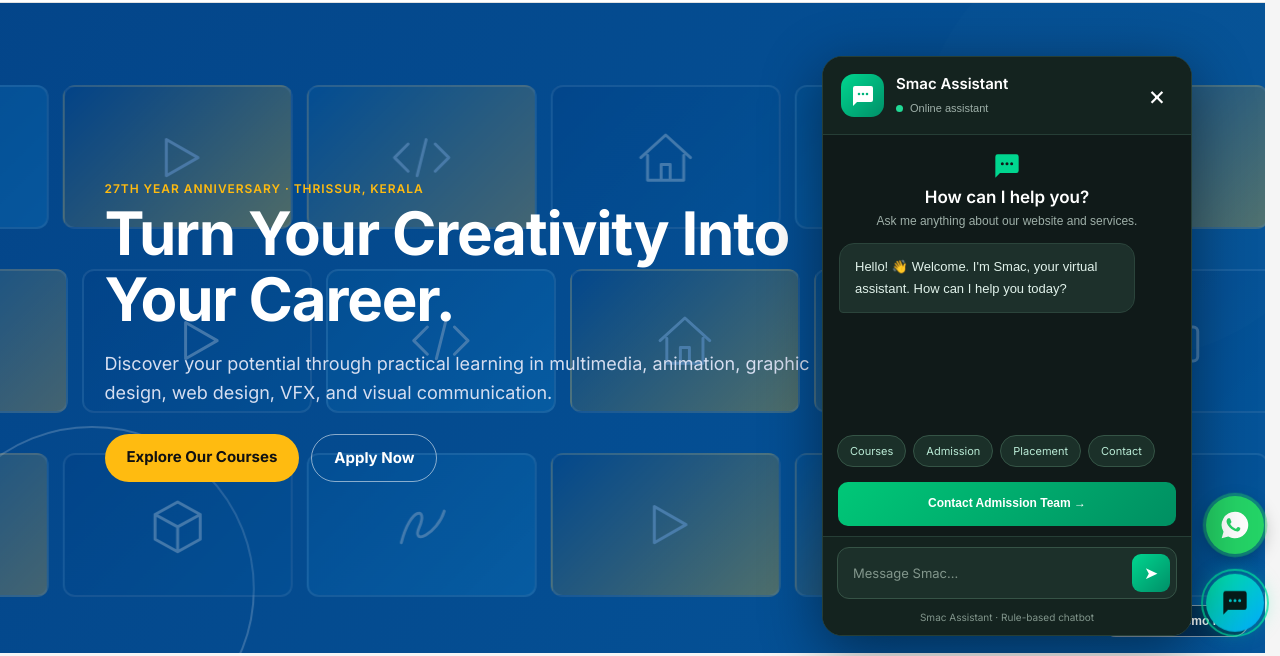
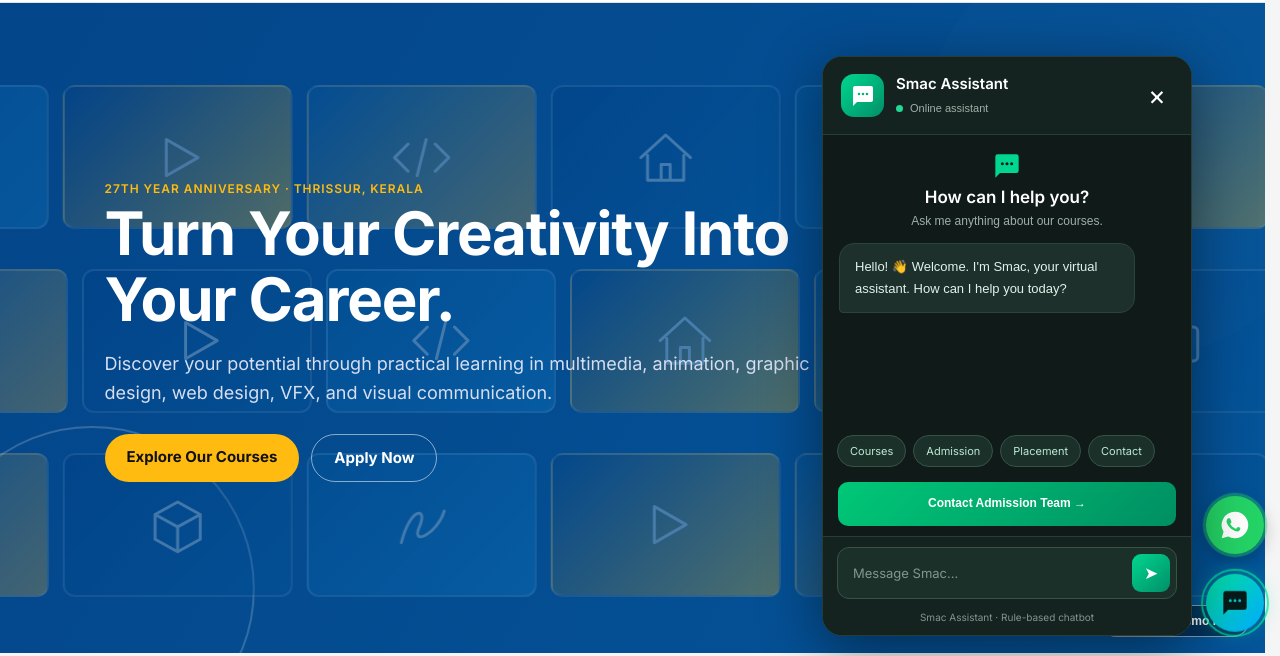
Before and after one commit to smltrainees/SmartMediaCollege, a plain HTML site: page index.html in a window 1280 px wide. Both pictures are taken after a click on the button 1235 px from the left and 746 px from the top of the page. Shown: the part 144-800 px from the top of the page. Drawn offline with Linux system fonts and the light colour scheme.

Commit message:
Update welcome message to reference courses

```diff
--- a/index.html
+++ b/index.html
@@ -3021,7 +3021,7 @@ ${extra(c.id)}
                     <div class="welcome-message">
                         <div class="welcome-icon"><svg class="chat-ico" viewBox="0 0 24 24" fill="currentColor" fill-rule="evenodd" aria-hidden="true"><path d="M20 2H4a2 2 0 0 0-2 2v18l4-4h14a2 2 0 0 0 2-2V4a2 2 0 0 0-2-2zM8 8.7a1.3 1.3 0 1 1 0 2.6 1.3 1.3 0 0 1 0-2.6zM12 8.7a1.3 1.3 0 1 1 0 2.6 1.3 1.3 0 0 1 0-2.6zM16 8.7a1.3 1.3 0 1 1 0 2.6 1.3 1.3 0 0 1 0-2.6z"/></svg></div>
                         <h2>How can I help you?</h2>
-                        <p>Ask me anything about our website and services.</p>
+                        <p>Ask me anything about our courses.</p>
                     </div>
 
                     <div class="message bot-message">Hello! 👋 Welcome. I'm Smac, your virtual assistant. How can I help you today?</div>
```
